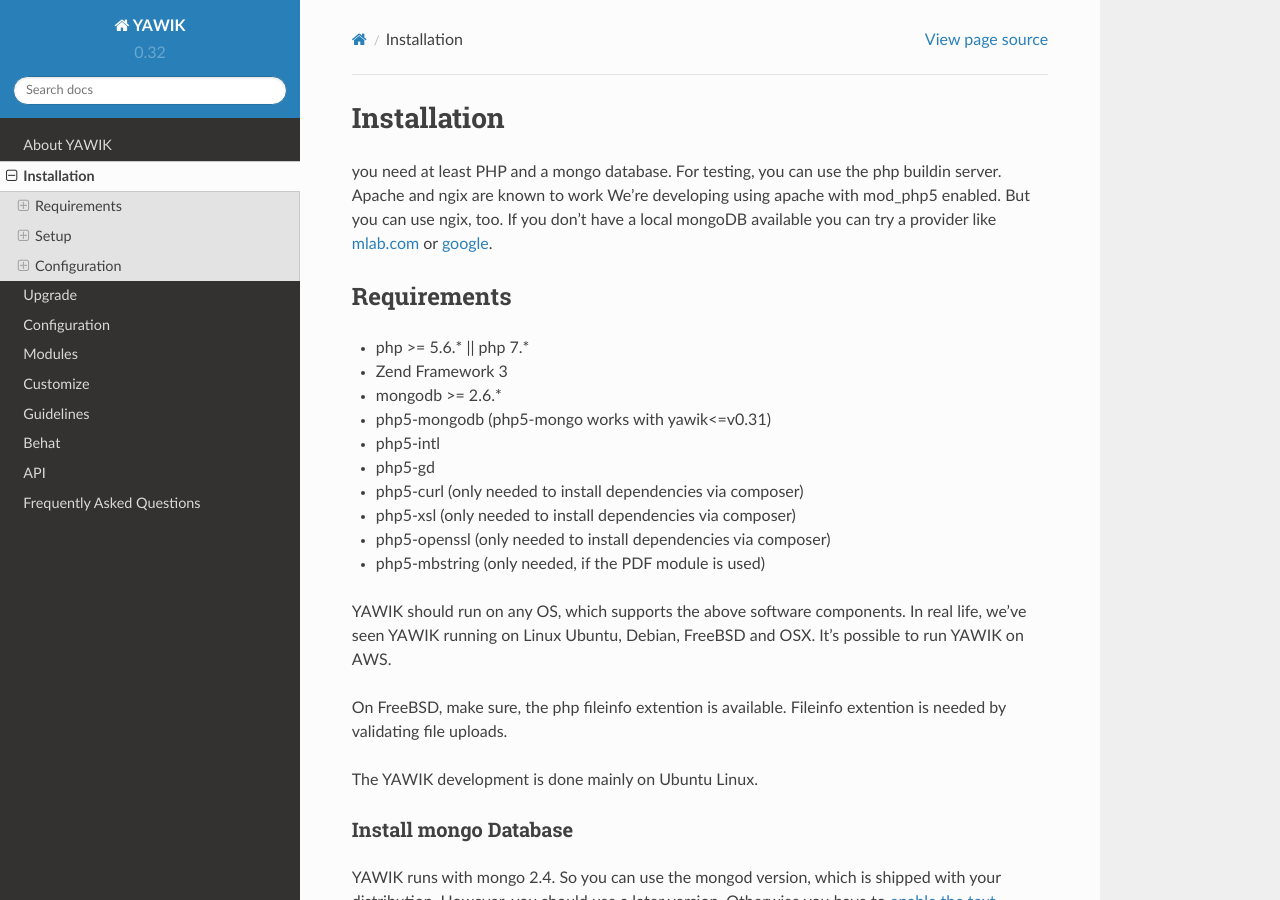
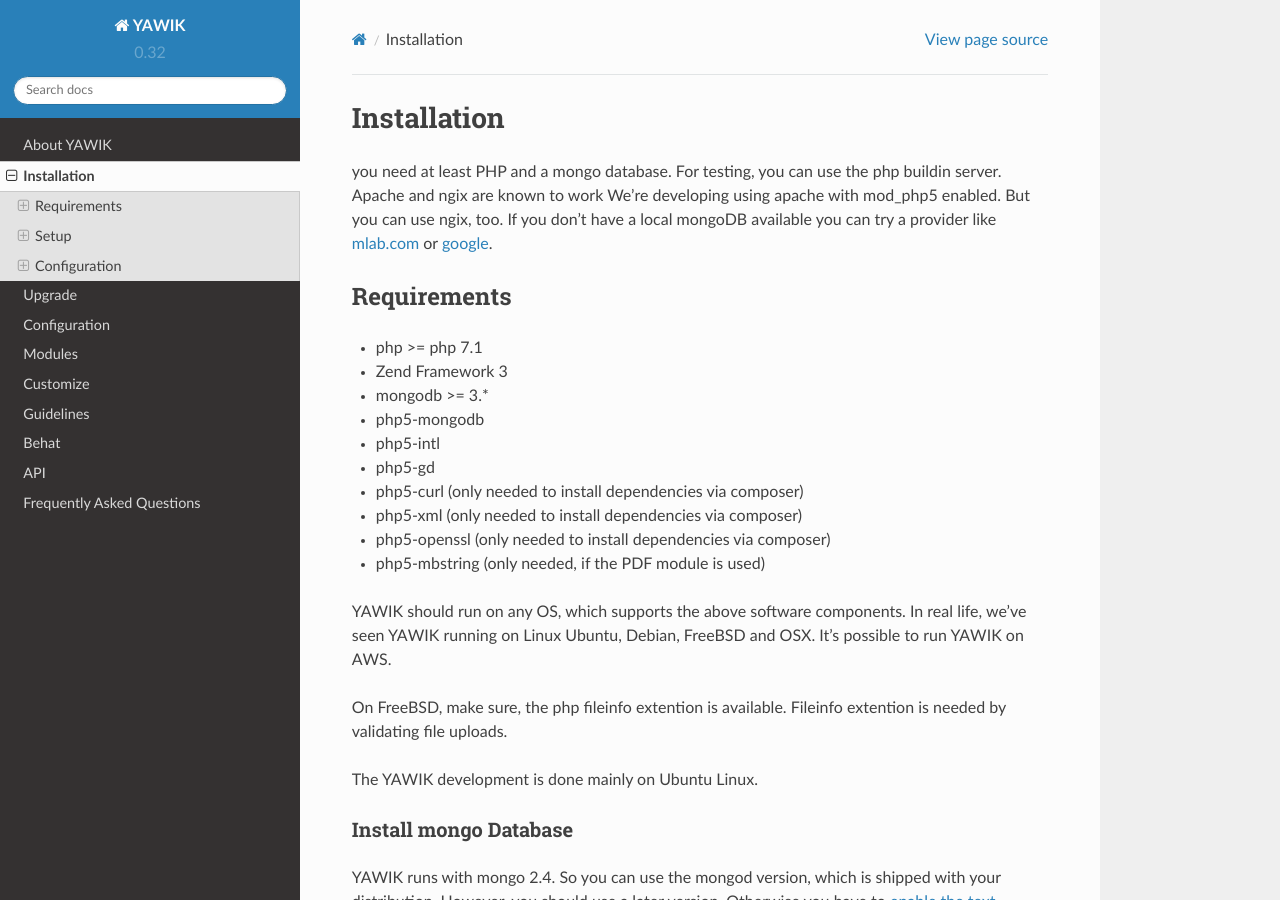
Before and after one commit to cross-solution/YawikDocs, a Sphinx documentation site: the page built from source/installation.rst, in a window 1280 px wide and 900 px high. Built offline with Sphinx 7.4.7 and the Read the Docs theme 2.0.0, drawn with Linux system fonts in a browser that asks for light colours; a script that is not in the unit is left out; comment, search, counter and statistics services are not loaded.

```diff
--- a/source/installation.rst
+++ b/source/installation.rst
@@ -11,14 +11,14 @@
 Requirements
 ------------
 
-* php >= 5.6.* || php 7.*
+* php >= php 7.1
 * Zend Framework 3
-* mongodb >= 2.6.*
-* php5-mongodb (php5-mongo works with yawik<=v0.31)
+* mongodb >= 3.*
+* php5-mongodb
 * php5-intl
 * php5-gd
 * php5-curl (only needed to install dependencies via composer)
-* php5-xsl (only needed to install dependencies via composer)
+* php5-xml (only needed to install dependencies via composer)
 * php5-openssl (only needed to install dependencies via composer)
 * php5-mbstring (only needed, if the PDF module is used)
 
--- a/source/upgrade.rst
+++ b/source/upgrade.rst
@@ -18,7 +21,6 @@
   set1:PRIMARY> db.users.dropIndexes();
   set1:PRIMARY> db.applications.dropIndexes();
   set1:PRIMARY> db.jobs.dropIndexes();
-
 
 .. _mongodump: https://docs.mongodb.org/manual/reference/program/mongodump/
 .. _mongorestore: https://docs.mongodb.org/manual/reference/program/mongorestore/
```
Also changed, not shown: other parts of source/upgrade.rst (+3 -0 lines).
